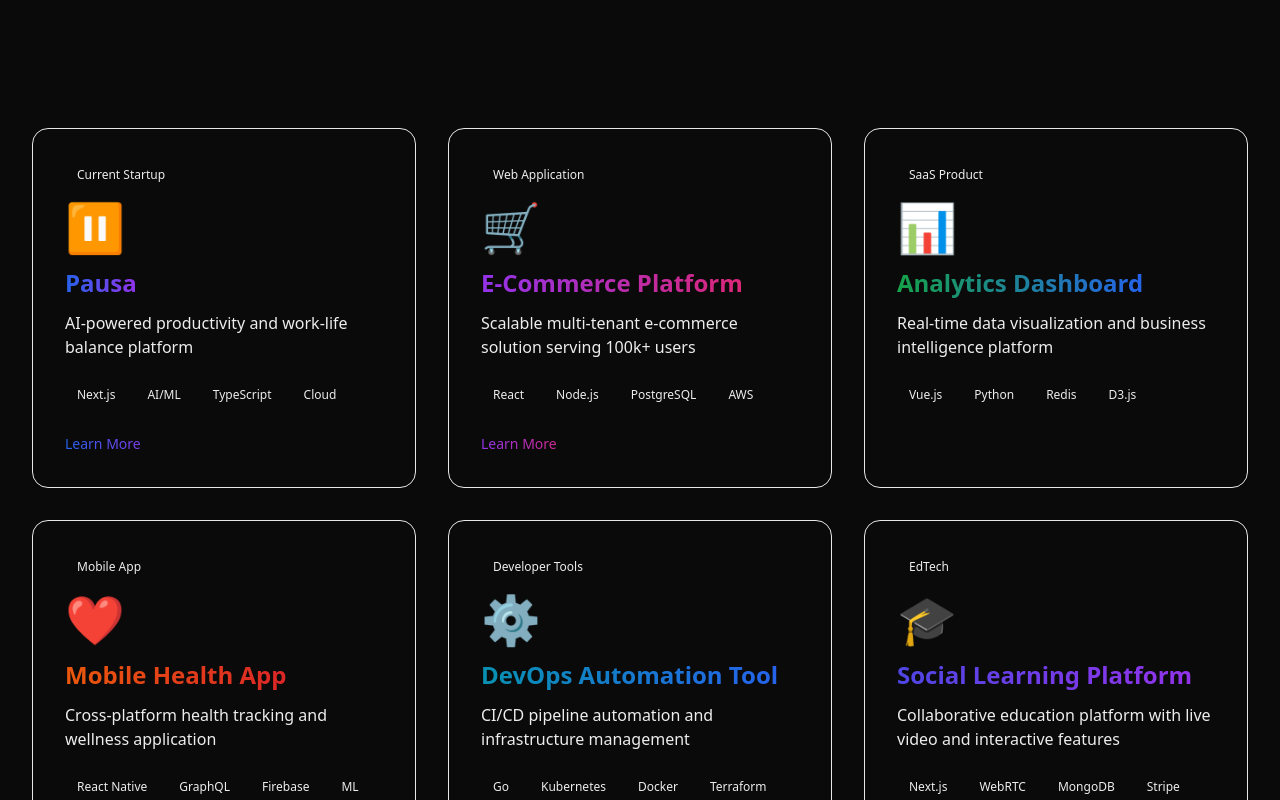
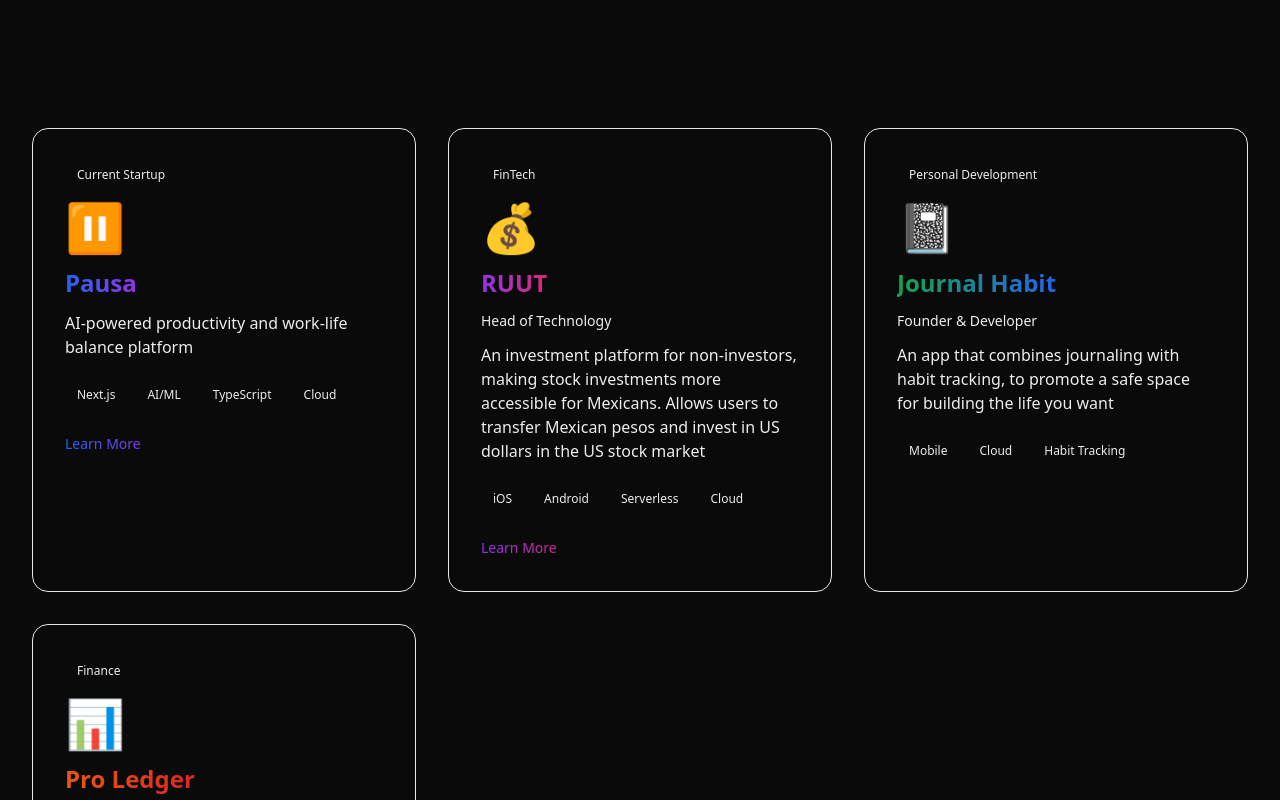
Before and after one commit to andynadal/landing-2026, a Next.js app: page /projects in a window 1280 px wide. Shown: the part 680-1480 px from the top of the page. Built offline with nearby package versions, Linux system fonts and the light colour scheme.

Commit message:
Add three new projects: RUUT, Journal Habit, and Pro Ledger
Co-authored-by: andynadal <76714753+andynadal@users.noreply.github.com>

```diff
--- a/src/app/projects/page.tsx
+++ b/src/app/projects/page.tsx
@@ -14,45 +14,32 @@ const projects = [
     link: "/pausa",
   },
   {
-    title: "E-Commerce Platform",
-    description: "Scalable multi-tenant e-commerce solution serving 100k+ users",
-    category: "Web Application",
-    tech: ["React", "Node.js", "PostgreSQL", "AWS"],
+    title: "RUUT",
+    description: "An investment platform for non-investors, making stock investments more accessible for Mexicans. Allows users to transfer Mexican pesos and invest in US dollars in the US stock market",
+    category: "FinTech",
+    tech: ["iOS", "Android", "Serverless", "Cloud"],
     gradient: "from-purple-600 to-pink-600",
-    icon: "🛒",
-    link: "#",
+    icon: "💰",
+    link: "https://ruut.mx",
+    role: "Head of Technology",
   },
   {
-    title: "Analytics Dashboard",
-    description: "Real-time data visualization and business intelligence platform",
-    category: "SaaS Product",
-    tech: ["Vue.js", "Python", "Redis", "D3.js"],
+    title: "Journal Habit",
+    description: "An app that combines journaling with habit tracking, to promote a safe space for building the life you want",
+    category: "Personal Development",
+    tech: ["Mobile", "Cloud", "Habit Tracking"],
     gradient: "from-green-600 to-blue-600",
-    icon: "📊",
+    icon: "📓",
+    role: "Founder & Developer",
   },
   {
-    title: "Mobile Health App",
-    description: "Cross-platform health tracking and wellness application",
-    category: "Mobile App",
-    tech: ["React Native", "GraphQL", "Firebase", "ML"],
+    title: "Pro Ledger",
+    description: "An app that allows you to track your expenses and get professional-grade financial analysis and metrics",
+    category: "Finance",
+    tech: ["Mobile", "Analytics", "Financial Tools"],
     gradient: "from-orange-600 to-red-600",
-    icon: "❤️",
-  },
-  {
-    title: "DevOps Automation Tool",
-    description: "CI/CD pipeline automation and infrastructure management",
-    category: "Developer Tools",
-    tech: ["Go", "Kubernetes", "Docker", "Terraform"],
-    gradient: "from-cyan-600 to-blue-600",
-    icon: "⚙️",
-  },
-  {
-    title: "Social Learning Platform",
-    description: "Collaborative education platform with live video and interactive features",
-    category: "EdTech",
-    tech: ["Next.js", "WebRTC", "MongoDB", "Stripe"],
-    gradient: "from-indigo-600 to-purple-600",
-    icon: "🎓",
+    icon: "📊",
+    role: "Founder & Developer",
   },
 ];
 
@@ -156,6 +143,13 @@ export default function ProjectsPage() {
                     </span>
                   </h3>
 
+                  {/* Role */}
+                  {project.role && (
+                    <p className="text-sm font-medium text-foreground/60 mb-3">
+                      {project.role}
+                    </p>
+                  )}
+
                   {/* Description */}
                   <p className="text-foreground/70 mb-6">
                     {project.description}
@@ -175,6 +169,29 @@ export default function ProjectsPage() {
 
                   {/* Link */}
                   {project.link && (
+                    project.link.startsWith('http') ? (
+                      <a
+                        href={project.link}
+                        target="_blank"
+                        rel="noopener noreferrer"
+                        className={`inline-flex items-center text-sm font-medium bg-gradient-to-r ${project.gradient} bg-clip-text text-transparent group-hover:underline`}
+                      >
+                        Learn More
+                        <svg
+                          className="ml-1 w-4 h-4 group-hover:translate-x-1 transition-transform"
+                          fill="none"
+                          stroke="currentColor"
+                          viewBox="0 0 24 24"
+                        >
+                          <path
+                            strokeLinecap="round"
+                            strokeLinejoin="round"
+                            strokeWidth={2}
+                            d="M9 5l7 7-7 7"
+                          />
+                        </svg>
+                      </a>
+                    ) : (
                       <Link
                         href={project.link}
                         className={`inline-flex items-center text-sm font-medium bg-gradient-to-r ${project.gradient} bg-clip-text text-transparent group-hover:underline`}
@@ -194,6 +211,7 @@ export default function ProjectsPage() {
                           />
                         </svg>
                       </Link>
+                    )
                   )}
                 </div>
               </motion.div>
```
Lines whose indentation alone changed are shown as unchanged.
